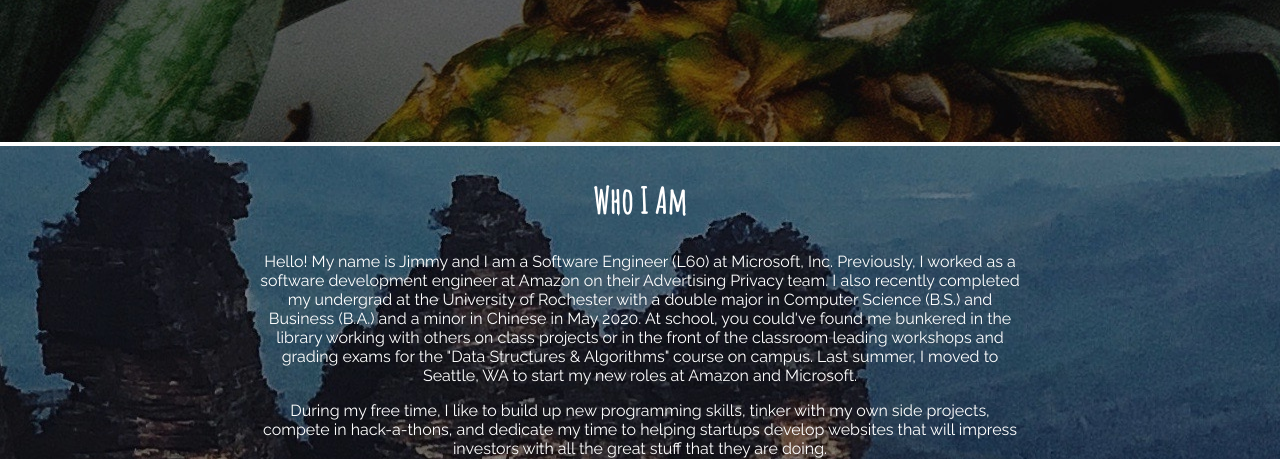
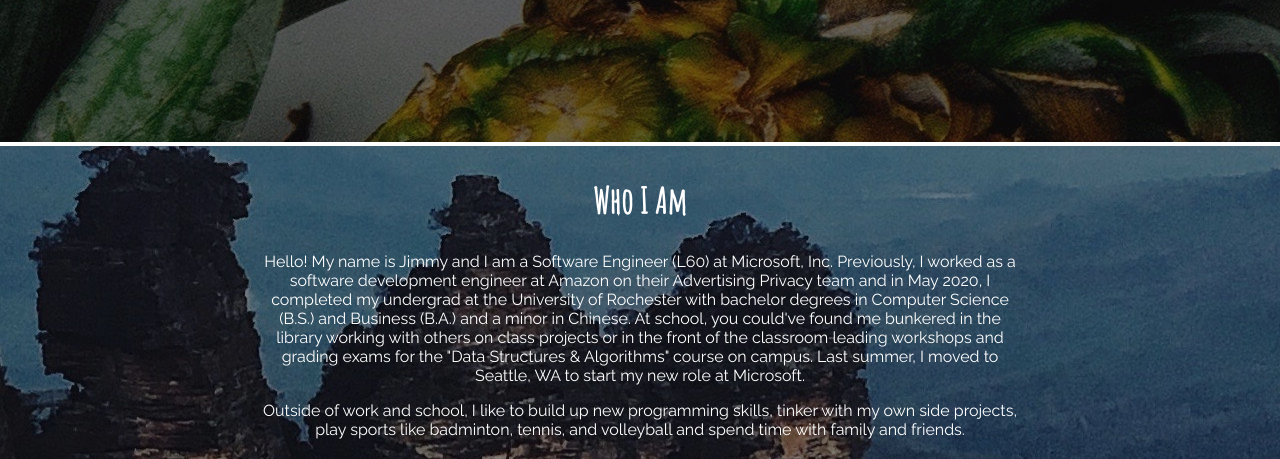
Before and after one commit to jimmyli17/jimmyli17.github.io, a plain HTML site: page index.html in a window 1280 px wide. Shown: the part 803-1262 px from the top of the page. Drawn offline with nearby package versions, Linux system fonts and the light colour scheme.

Commit message:
Update subtitle of jumbotron and who I am section

```diff
--- a/index.html
+++ b/index.html
@@ -30,7 +30,7 @@
   <section class = "home-hero">
     <div class="container">
       <h1 class = "tagline"><strong>Software Engineer at Microsoft</strong><br>
-        <span id="not-bold">Ex-Software Development Engineer at Amazon</span>
+        <span id="not-bold">Past Software Development Engineer at Amazon</span>
       </h1>
       <a href="#portfolio" class="button button-accent" id="see-my-work">See   My   Work</a>
     </div>
@@ -47,17 +47,16 @@
       <h1 class="heading">Who I Am</h1>
       <p>Hello! My name is Jimmy and I am a Software Engineer (L60) at Microsoft, Inc.
         Previously, I worked as a software development engineer at Amazon
-        on their Advertising Privacy team. I also recently completed my undergrad
-        at the University of Rochester with a double major in Computer Science (B.S.)
-        and Business (B.A.) and a minor in Chinese in May 2020. At school, you
+        on their Advertising Privacy team and in May 2020, I completed my undergrad
+        at the University of Rochester with bachelor degrees in Computer Science (B.S.)
+        and Business (B.A.) and a minor in Chinese. At school, you
         could've found me bunkered in the library working with others on class
         projects or in the front of the classroom leading workshops and grading
         exams for the "Data Structures & Algorithms" course on campus. Last summer,
-        I moved to Seattle, WA to start my new roles at Amazon and Microsoft.</p>
-      <p>During my free time, I like to build up new programming skills,
-        tinker with my own side projects, compete in hack-a-thons, and
-        dedicate my time to helping startups develop websites that will
-        impress investors with all the great stuff that they are doing.</p>
+        I moved to Seattle, WA to start my new role at Microsoft.</p>
+      <p>Outside of work and school, I like to build up new programming skills,
+        tinker with my own side projects, play sports like badminton, tennis, and volleyball and
+        spend time with family and friends.</p>
     </div>
     <div class="small-white-text-2">
       <div class="tooltip">
```
